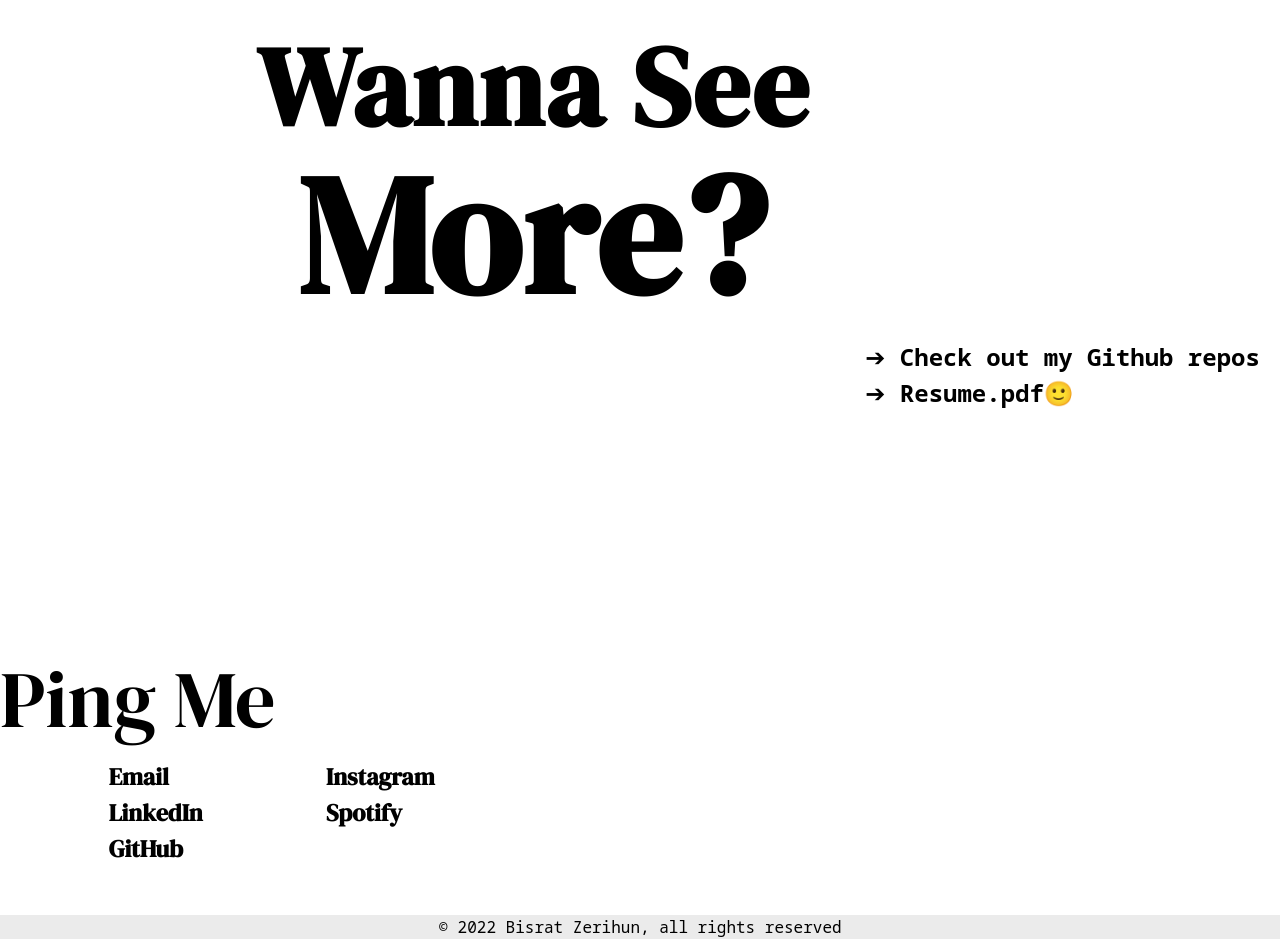
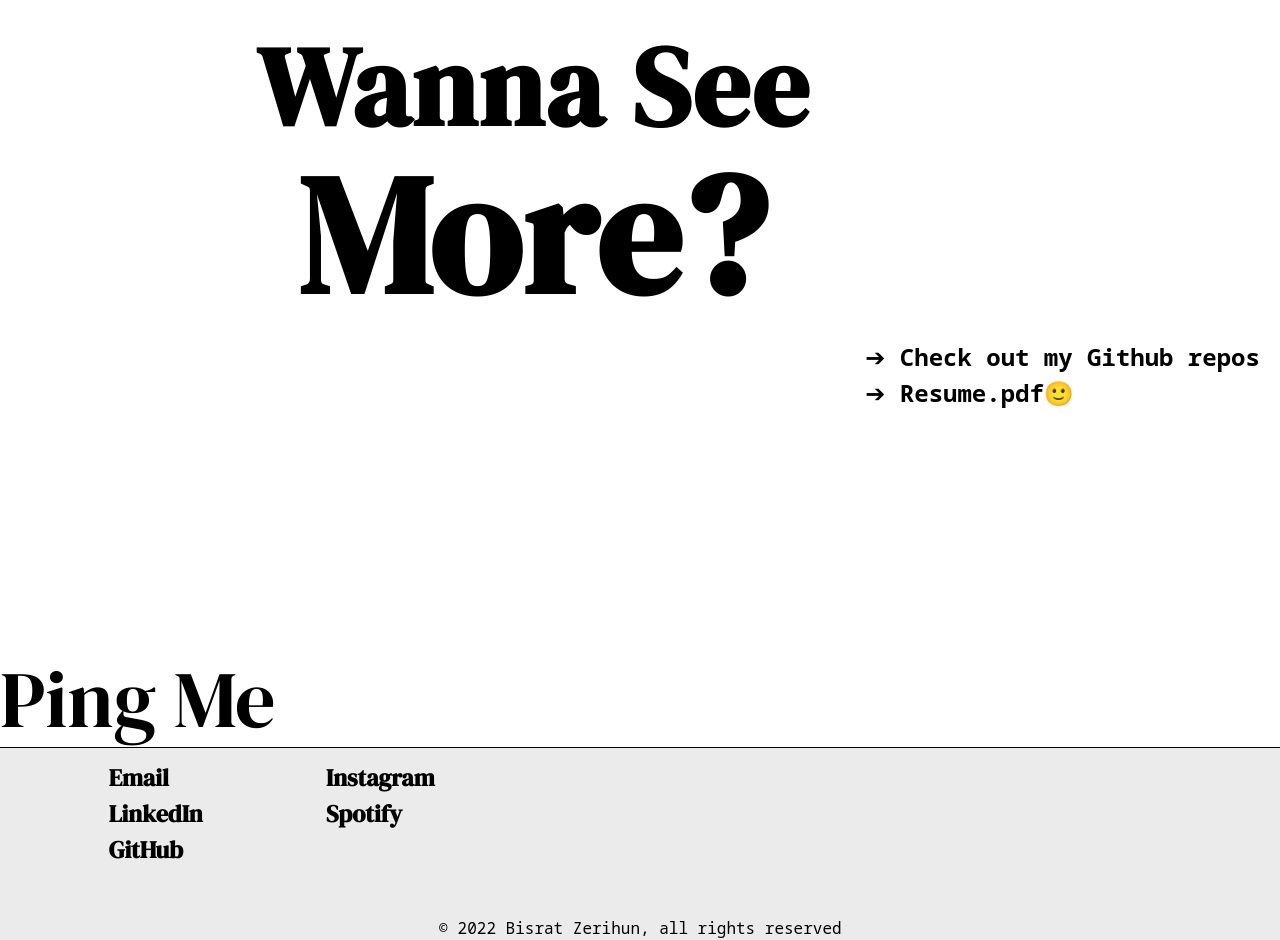
Before and after one commit to bisratttt/Old-Portfolio, a website: page index.html in a window 1280 px wide. Shown: the part 3256-4196 px from the top of the page. Drawn offline with nearby package versions, Linux system fonts and the light colour scheme.

Commit message:
Update app.css

```diff
--- a/app.css
+++ b/app.css
@@ -103,7 +103,7 @@ a:hover {
 .detail-box {
   margin-bottom: 4em;
 }
-#footer {
+#my_contact {
   border-top: 0.1em solid;
   background-color: rgb(235 235 235);
 }
```
